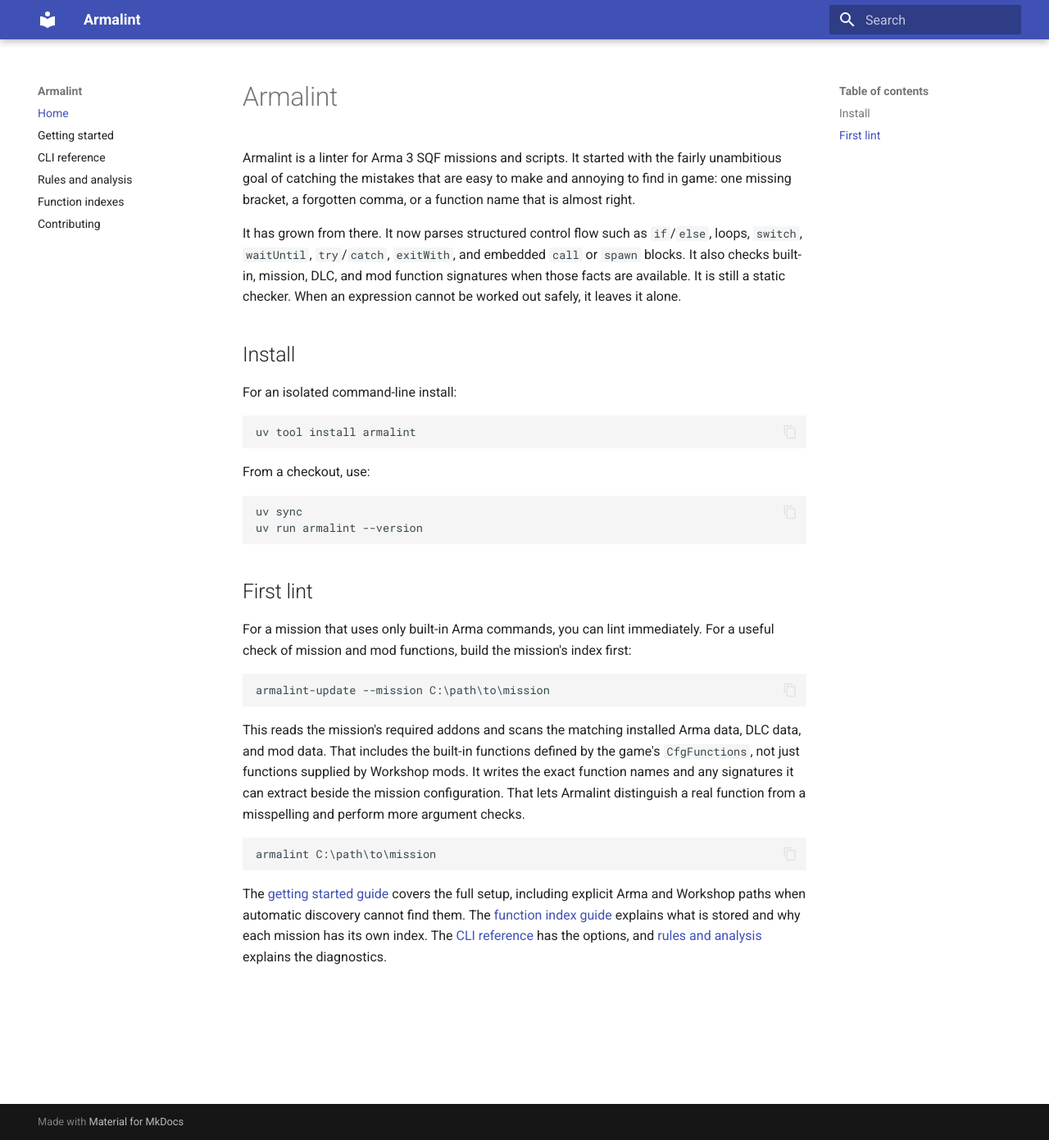
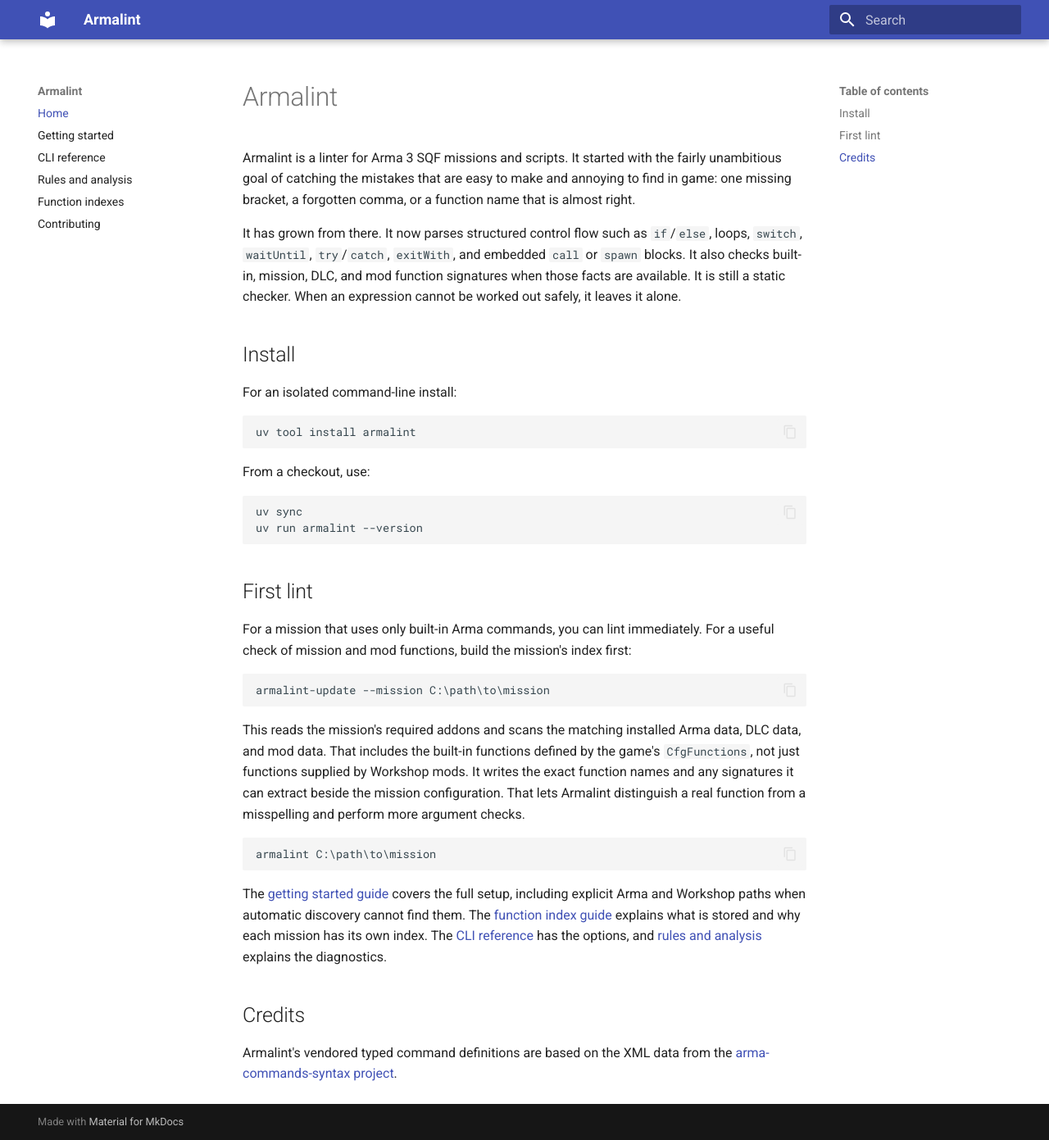
Before and after one commit to armachisel/armalint, an MkDocs documentation site: the page built from docs/index.md, in a window 1280 px wide and 1391 px high. Shown: the whole window at 82% size. Built offline with MkDocs 1.6.1 and Material for MkDocs 9.7.7, drawn with Linux system fonts in a browser that asks for light colours.

Commit message:
Credit command metadata source in docs

```diff
--- a/docs/index.md
+++ b/docs/index.md
@@ -52,3 +52,8 @@ including explicit Arma and Workshop paths when automatic discovery cannot
 find them. The [function index guide](indexes.md) explains what is stored and
 why each mission has its own index. The [CLI reference](cli.md) has the
 options, and [rules and analysis](rules.md) explains the diagnostics.
+
+## Credits
+
+Armalint's vendored typed command definitions are based on the XML data from
+the [arma-commands-syntax project](https://github.com/kayler-renslow/arma-commands-syntax).
```
Also changed, not shown: README.md (+5 -0 lines).
